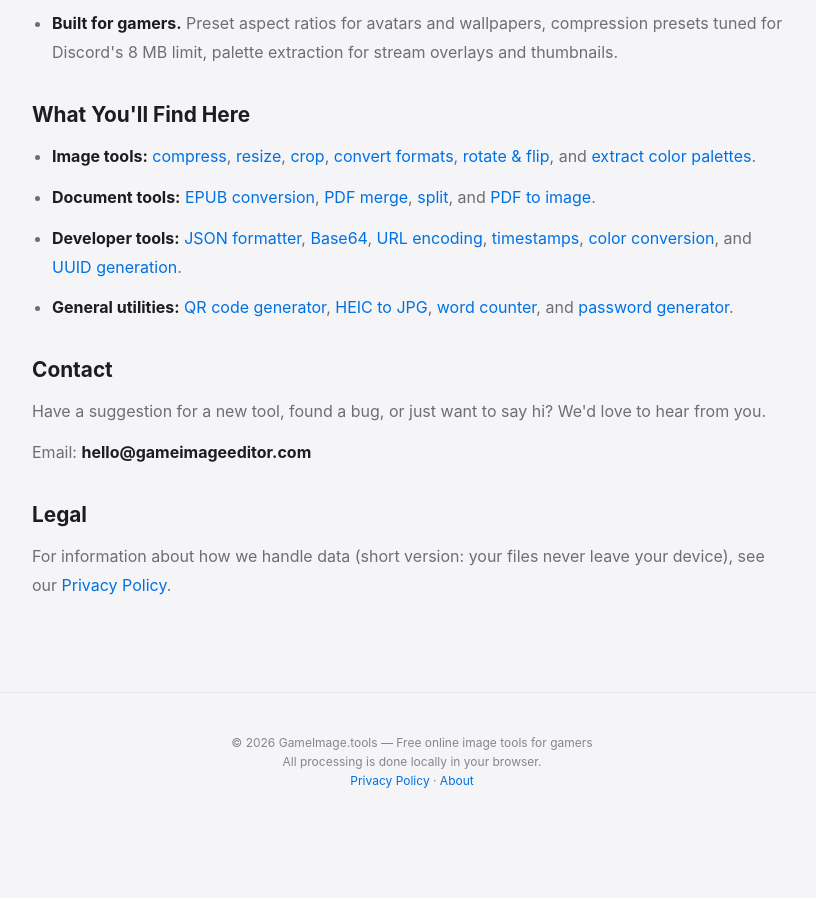
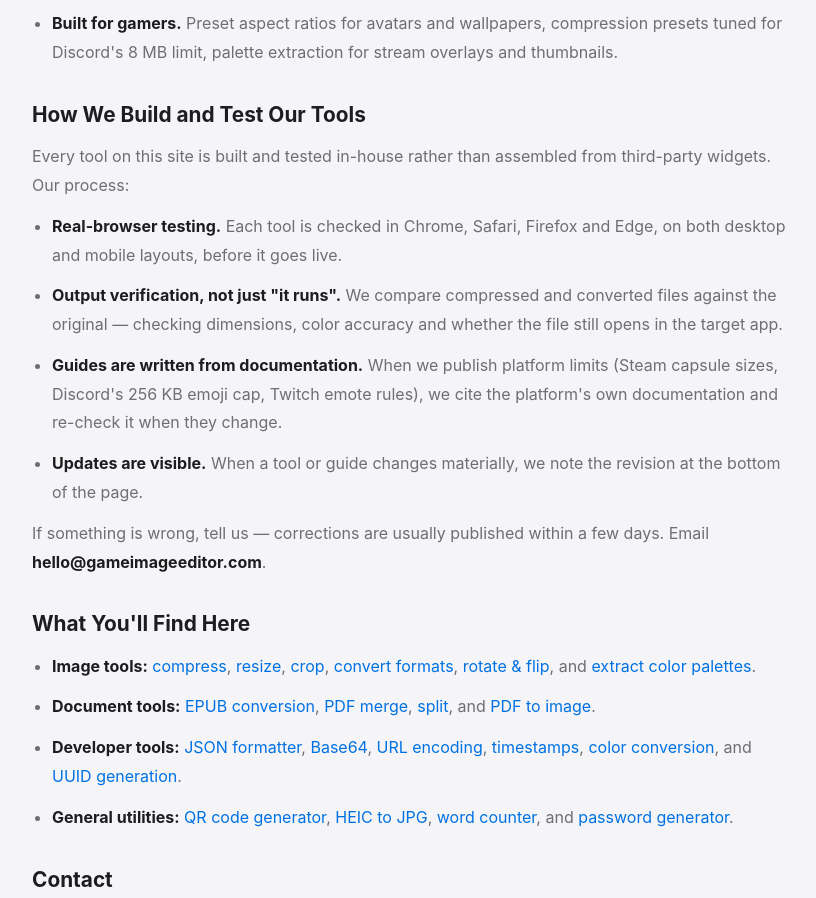
Before and after one commit to chengcheng921/game-image-tools-site, a plain HTML site: page about.html in a window 1280 px wide. Shown: the part 810-1708 px from the top of the page, without its empty margins (228-1044 px from the left). Before the commit the page ends 1640 px from the top, so only its background shows below. Drawn offline with Linux system fonts and the light colour scheme.

Commit message:
content: add build-and-test methodology to about page
Strengthens E-E-A-T signals ahead of AdSense review by documenting how tools
are tested and how platform limits in guides are sourced.

```diff
--- a/about.html
+++ b/about.html
@@ -95,6 +95,16 @@
         <li><strong>Built for gamers.</strong> Preset aspect ratios for avatars and wallpapers, compression presets tuned for Discord's 8 MB limit, palette extraction for stream overlays and thumbnails.</li>
       </ul>
 
+      <h2>How We Build and Test Our Tools</h2>
+      <p>Every tool on this site is built and tested in-house rather than assembled from third-party widgets. Our process:</p>
+      <ul>
+        <li><strong>Real-browser testing.</strong> Each tool is checked in Chrome, Safari, Firefox and Edge, on both desktop and mobile layouts, before it goes live.</li>
+        <li><strong>Output verification, not just "it runs".</strong> We compare compressed and converted files against the original — checking dimensions, color accuracy and whether the file still opens in the target app.</li>
+        <li><strong>Guides are written from documentation.</strong> When we publish platform limits (Steam capsule sizes, Discord's 256 KB emoji cap, Twitch emote rules), we cite the platform's own documentation and re-check it when they change.</li>
+        <li><strong>Updates are visible.</strong> When a tool or guide changes materially, we note the revision at the bottom of the page.</li>
+      </ul>
+      <p>If something is wrong, tell us — corrections are usually published within a few days. Email <strong>hello@gameimageeditor.com</strong>.</p>
+
       <h2>What You'll Find Here</h2>
       <ul>
         <li><strong>Image tools:</strong> <a href="compress.html">compress</a>, <a href="resize.html">resize</a>, <a href="crop.html">crop</a>, <a href="convert.html">convert formats</a>, <a href="rotate.html">rotate & flip</a>, and <a href="palette.html">extract color palettes</a>.</li>
```
